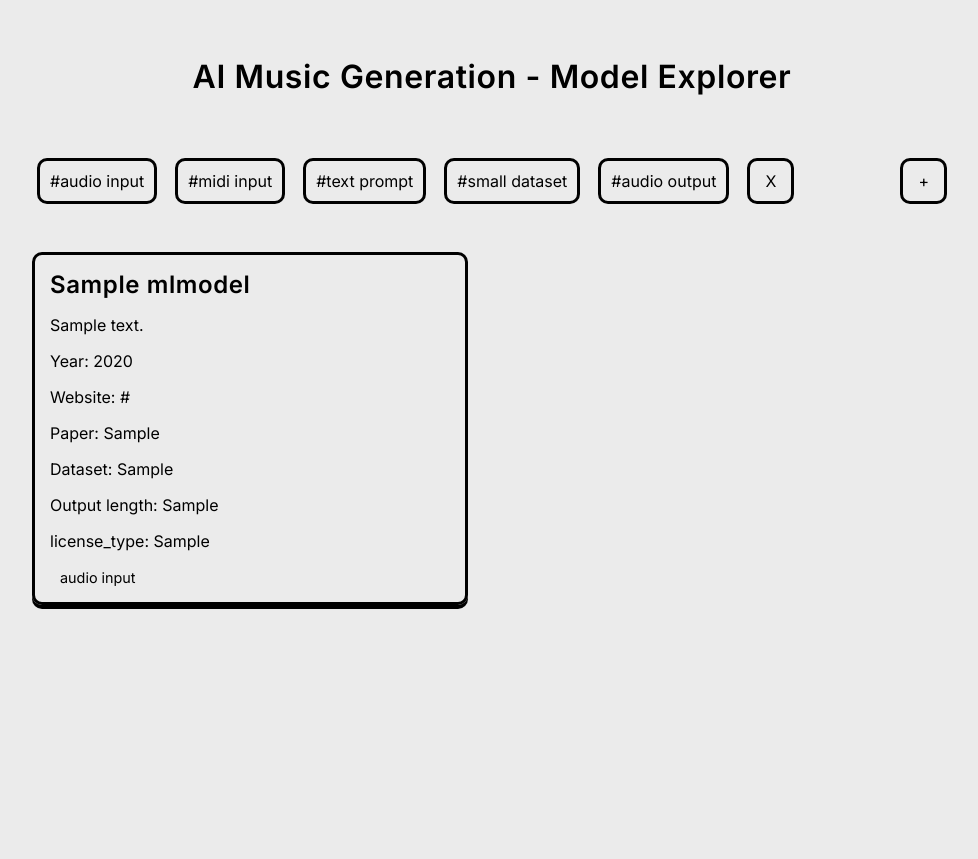
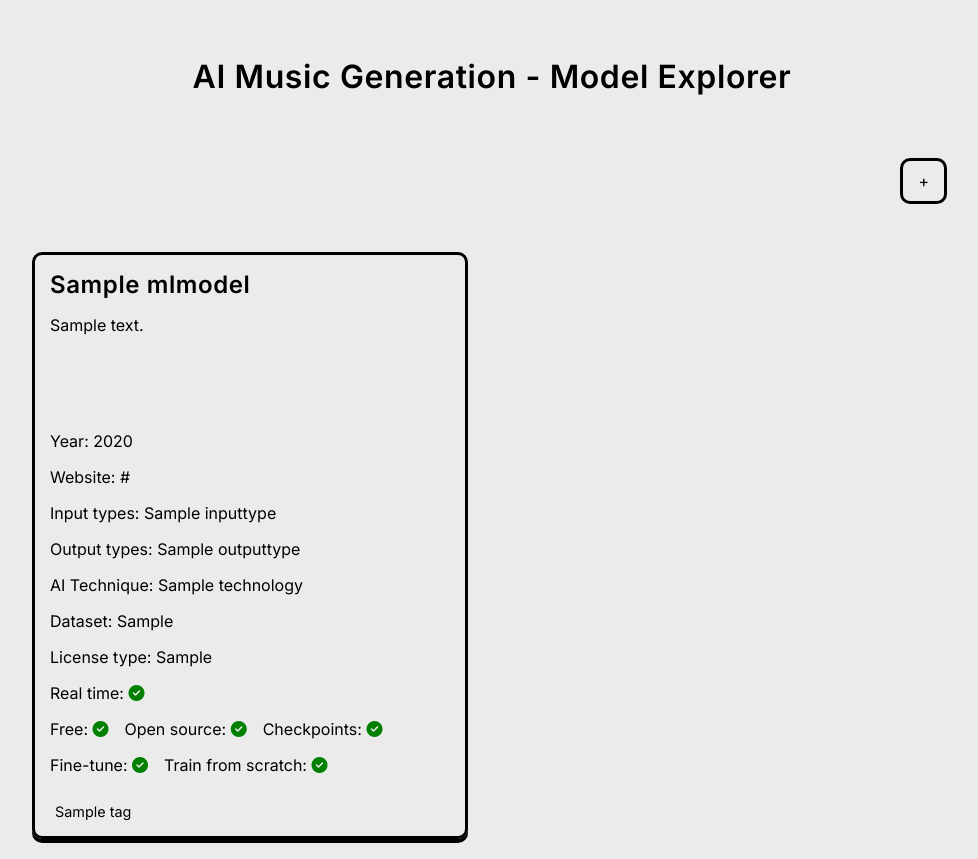
Before and after one commit to Music-RAI/model-explorer, a Django app: page / in a window 1280 px wide. Shown: the whole page, without its empty margins (148-1126 px from the left). Before the commit the page ends 609 px from the top, so only its background shows below. Run offline with Django 4.2, Linux system fonts and the light colour scheme; tables that the repository leaves empty hold one stand-in row (values such as "Sample post"); some libraries are stand-ins or nearby versions.

Commit message:
Style the index page

```diff
--- a/genmodels/models.py
+++ b/genmodels/models.py
@@ -60,7 +60,7 @@ class Technology(models.Model):
 YES_NO_UNKNOWN = [
     ("Y", "Yes"),
     ("N", "No"),
-    ("U", "Don't know"),
+    ("U", "Not known"),
 ]
 
 class MLModel(models.Model):
--- a/genmodels/static/genmodels/style.css
+++ b/genmodels/static/genmodels/style.css
@@ -96,9 +96,9 @@ h1, h2 {
 }
 
 .tile-tags .tag {
-    padding: 5px;
-    margin-right: 5px;
+    padding: 0px;
     font-size: 0.9em;
+    margin: 0 0 0 5px;
 }
 
 .button {
@@ -121,3 +121,30 @@ h1, h2 {
 .detail h1 {
   flex-grow: 1;
 }
+
+.description {
+	overflow: hidden;
+	max-height: 100px;
+	min-height: 100px;
+  word-break: break-word;
+	display: -webkit-box;
+	-webkit-line-clamp: 5;
+	-webkit-box-orient: vertical;
+}
+
+.yes {
+	color: green;
+}
+
+.no {
+	color: red;
+}
+
+.cols {
+  display: flex;
+  flex-wrap: wrap;
+}
+
+.cols > p {
+  margin: 0 1em 1em 0;
+}
--- a/genmodels/templates/genmodels/base.html
+++ b/genmodels/templates/genmodels/base.html
@@ -7,6 +7,7 @@
   <link rel="preconnect" href="https://fonts.googleapis.com">
   <link rel="preconnect" href="https://fonts.gstatic.com" crossorigin>
   <link href="https://fonts.googleapis.com/css2?family=Inter:ital,opsz,wght@0,14..32,100..900;1,14..32,100..900&display=swap" rel="stylesheet">
+  <script src="https://kit.fontawesome.com/77e427e5fc.js" crossorigin="anonymous"></script>
   {% load static %}
   <link rel="stylesheet" href="{% static 'genmodels/style.css' %}">
 </head>
--- a/genmodels/templates/genmodels/detail.html
+++ b/genmodels/templates/genmodels/detail.html
@@ -17,7 +17,7 @@
         <p>Input types: {{ model.input_types }}</p>
       {% endif %}
       {% if model.output_types %}
-        <p>Input types: {{ model.output_types }}</p>
+        <p>Output types: {{ model.output_types }}</p>
       {% endif %}
       {% if model.dataset %}
         <p>Dataset: {{ model.dataset }}</p>
--- a/genmodels/templates/genmodels/index.html
+++ b/genmodels/templates/genmodels/index.html
@@ -5,12 +5,14 @@
 
     <div class="tags-row">
       <div class="tags">
+        <!--
         <span class="tag rounded-rect">#audio input</span>
         <span class="tag rounded-rect">#midi input</span>
         <span class="tag rounded-rect">#text prompt</span>
         <span class="tag rounded-rect">#small dataset</span>
         <span class="tag rounded-rect">#audio output</span>
         <span class="tag-reset rounded-rect" id="tagReset"> X </span>
+        -->
       </div>
       <a class="model-add rounded-rect" id="tagReset" href="/add-model"> + </a>
     </div>
@@ -19,27 +21,86 @@
       {% for model in ml_models %}
         <a class="tile rounded-rect" href="/{{ model.id }}">
           <h2>{{ model.name }}</h2>
-          <p>{{ model.description }}</p>
+          <p class="description">{{ model.description }}</p>
+          <p>Year:
             {% if model.year %}
-            <p>Year: {{ model.year }}</p>
+              {{ model.year }}
+            {% else %}
+              <i class="fa-solid fa-circle-question"></i>
             {% endif %}
+          </p>
+          <p>Website:
             {% if model.website %}
-            <p>Website: {{ model.website }}</p>
+              {{ model.website }}
+            {% else %}
+              <i class="fa-solid fa-circle-question"></i>
             {% endif %}
-          {% if model.paper %}
-            <p>Paper: {{ model.paper }}</p>
+          </p>
+          <p>Input types:
+            {% if model.input_types.exists %}
+              {% for input_type in model.input_types.all %}
+                <span class="rel">{{ input_type.name }}</span>
+              {% endfor %}
+            {% else %}
+              <i class="fa-solid fa-circle-question"></i>
             {% endif %}
+          </p>
+          <p>Output types:
+            {% if model.output_types.exists %}
+              {% for output_type in model.output_types.all %}
+                <span class="rel">{{ output_type.name }}</span>
+              {% endfor %}
+            {% else %}
+              <i class="fa-solid fa-circle-question"></i>
+            {% endif %}
+          </p>
+          <p>AI Technique:
+            {% if model.technology.exists %}
+              {% for tech in model.technology.all %}
+                <span class="rel">{{ tech.name }}</span>
+              {% endfor %}
+            {% else %}
+              <i class="fa-solid fa-circle-question"></i>
+            {% endif %}
+          </p>
+          <p>Dataset:
             {% if model.dataset %}
-            <p>Dataset: {{ model.dataset }}</p>
+              {{ model.dataset }}
+            {% else %}
+              <i class="fa-solid fa-circle-question"></i>
             {% endif %}
-          {% if model.output_length %}
-            <p>Output length: {{ model.output_length }}</p>
+          </p>
+          <p>License type:
+            {% if model.license_type %}
+              {{ model.license_type }}
+            {% else %}
+              <i class="fa-solid fa-circle-question"></i>
             {% endif %}
-          {% if model.license_type %}
-            <p>license_type: {{ model.license_type }}</p>
-          {% endif %}
+          </p>
+          <p>Real time:
+            {% include "genmodels/yes_no_unknown_param.html" with param=model.has_real_time_inference %}
+          </p>
+          <div class="cols">
+            <p>Free:
+              {% include "genmodels/yes_no_unknown_param.html" with param=model.is_free %}
+            </p>
+            <p>Open source:
+              {% include "genmodels/yes_no_unknown_param.html" with param=model.is_open_source %}
+            </p>
+            <p>Checkpoints:
+              {% include "genmodels/yes_no_unknown_param.html" with param=model.are_checkpoints_available %}
+            </p>
+            <p>Fine-tune:
+              {% include "genmodels/yes_no_unknown_param.html" with param=model.can_finetune %}
+            </p>
+            <p>Train from scratch:
+              {% include "genmodels/yes_no_unknown_param.html" with param=model.can_train_from_scratch %}
+            </p>
+          </div>
           <div class="tile-tags">
-              <span class="tag">audio input</span>
+            {% for tag in model.tags.all %}
+              <span class="tag">{{ tag.name }}</span>
+            {% endfor %}
           </div>
         </a>
       {% endfor %}
--- /dev/null
+++ b/genmodels/templates/genmodels/yes_no_unknown_param.html
@@ -0,0 +1,11 @@
+{% if param %}
+  {% if param == "Y" %}
+    <i class="yes fa-solid fa-circle-check"></i>
+  {% elif param == "N" %}
+    <i class="no fa-solid fa-circle-xmark"></i>
+  {% elif param == "U" %}
+    <i class="ns fa-solid fa-circle-question"></i>
+  {% endif %}
+{% else %}
+  <i class="ns fa-solid fa-circle-question"></i>
+{% endif %}
```
Lines whose indentation alone changed are shown as unchanged.
